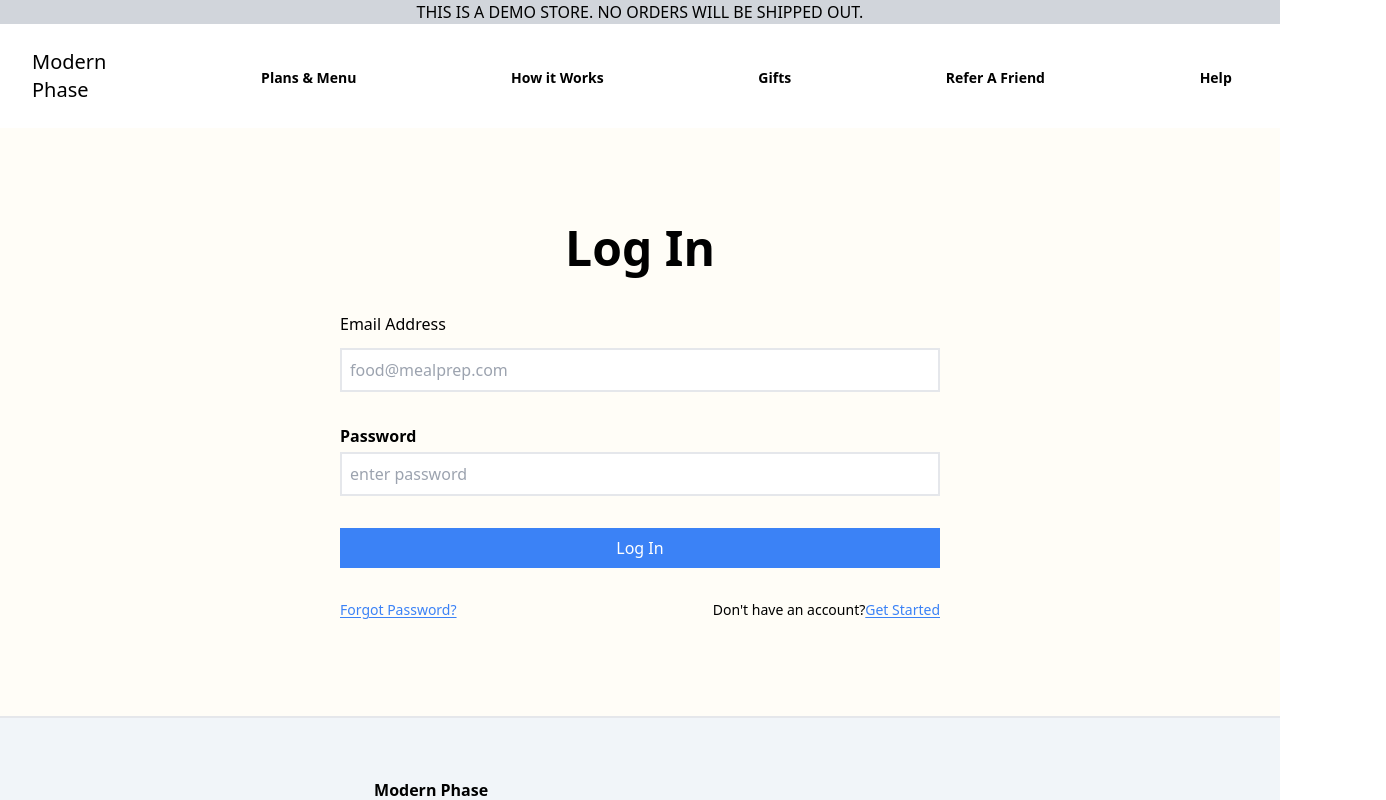
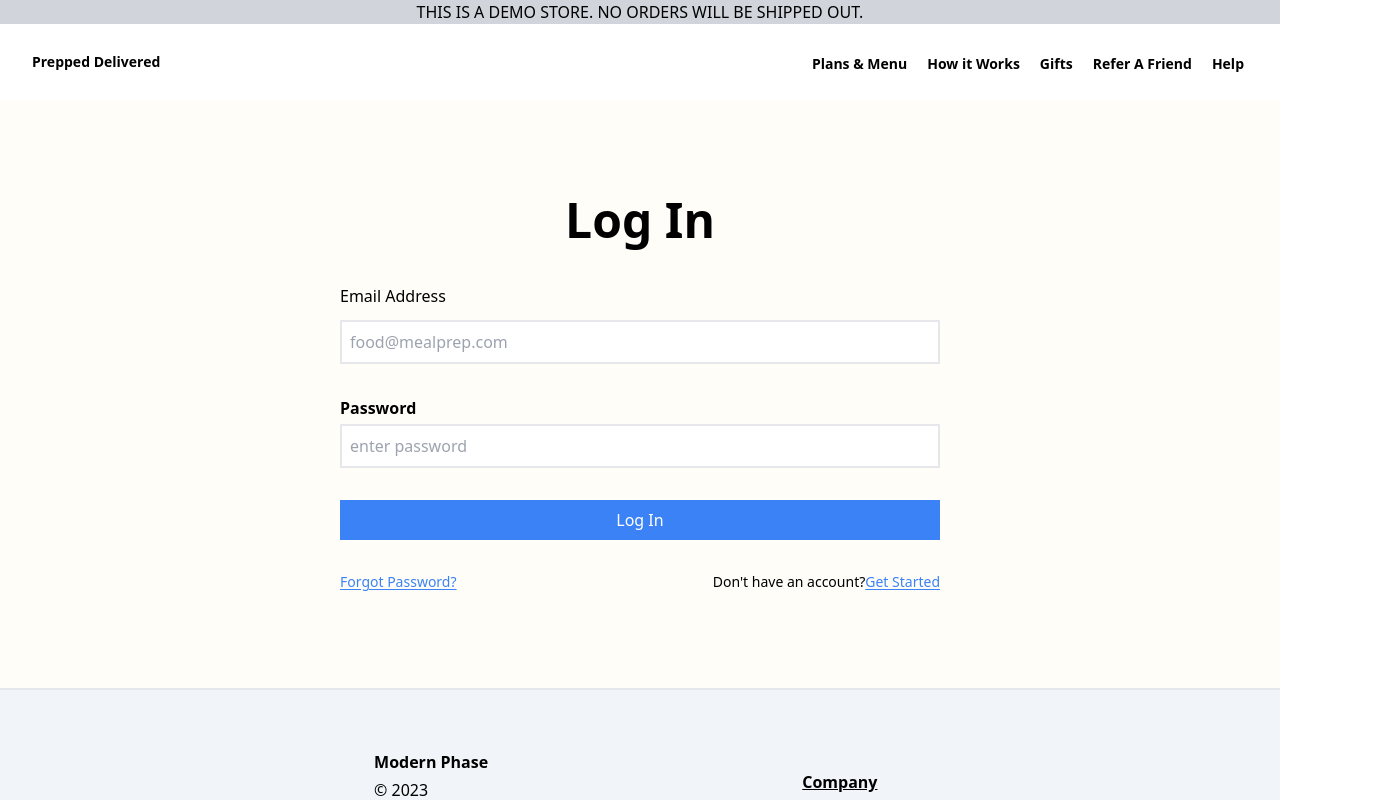
Before and after one commit to scottmuangsrichan/prepped-delivered-mock-project, a Next.js app: page /login in a window 1280 px wide. Shown: the top 800 px of the page, 1386 px wide, since content can reach past the window. Built offline with nearby package versions, Linux system fonts and the light colour scheme.

Commit message:
refactored navigation component

```diff
--- a/src/ui/Navigation/index.jsx
+++ b/src/ui/Navigation/index.jsx
@@ -5,6 +5,7 @@ import AnnouncementBar from "../AnnouncementBar";
 export default function Navigation() {
   const [isOpen, setIsOpen] = useState(false);
   const [width , setWidth] = useState(typeof window !== 'undefined' ? window.innerWidth : 0);
+
 
   useEffect(() => {
     if (typeof window !== 'undefined') {
@@ -21,24 +22,17 @@ export default function Navigation() {
       <div className='bg-white sticky top-0 z-10 w-screen'>
       <AnnouncementBar />
         <nav className="flex flex-row justify-between py-6 px-8 items-center font-medium text-xl">
-          <div><Link href="/">Modern Phase</Link></div>
+          <NavigationLink link="/" linkName="Prepped Delivered" />
           <div>
-            {width <= 475 ?
+            {
+            width <= 475 ?
               <div onClick={() => setIsOpen(!isOpen)}>
                 <h1>Menu</h1>
                   { isOpen ?
                     <div>
-                      <div className='m-auto px-1'>
-                        <ul className='flex flex-col gap-6 text-base justify-center items-center'>
-                          <li><Link href="/plans-and-menu"><a className='text-sm hover:text-blue-500 font-semibold'>Plans & Menu</a></Link></li>
-                          <li><Link href="/why-mealprep"><a className="text-sm hover:text-blue-500 font-semibold">How it Works</a></Link></li>
-                          <li><Link href="/gift-cards"><a className="text-sm hover:text-blue-500 font-semibold">Gifts</a></Link></li>
-                          <li><Link href="/"><a className="text-sm hover:text-blue-500 font-semibold">Refer A Friend</a></Link></li>
-                          <li><Link href="/"><a className="text-sm hover:text-blue-500 font-semibold">Help</a></Link></li>
-                        </ul>
-                      </div>
+                      <NavigationList></NavigationList>
                       <div className='flex items-center justify-center gap-3'>
-                        <Link href="/login" className='text-sm hover:text-blue-500 font-semibold'><a>Login</a></Link>
+                        <NavigationLink link={"/login"} linkName={"Login"}/>
                         <div>
                           <button className='text-sm w-100 bg-blue-500 px-4 py-2 text-white hover:bg-blue-900 font-semibold'><Link href="/join-now">Sign Up</Link></button>
                         </div>
@@ -46,17 +40,40 @@ export default function Navigation() {
                     </div> : null
                   }
               </div>
-              : <div className="w-screen">
-                  <ul className="flex flex-row justify-evenly">
-                    <li><Link href="/plans-and-menu"><a className='text-sm hover:text-blue-500 font-semibold'>Plans & Menu</a></Link></li>
-                    <li><Link href="/why-mealprep"><a className="text-sm hover:text-blue-500 font-semibold">How it Works</a></Link></li>
-                    <li><Link href="/gift-cards"><a className="text-sm hover:text-blue-500 font-semibold">Gifts</a></Link></li>
-                    <li><Link href="/"><a className="text-sm hover:text-blue-500 font-semibold">Refer A Friend</a></Link></li>
-                    <li><Link href="/"><a className="text-sm hover:text-blue-500 font-semibold">Help</a></Link></li>
-                  </ul>
-                </div>}
+              : <NavigationList></NavigationList>
+                }
               </div>
         </nav>
       </div>
     )
   }
+
+  function NavigationLink({link, linkName}){
+    return (
+      <Link  href={link}>
+        <a className="text-sm font-semibold hover:text-blue-500">{linkName}</a>
+      </Link>
+    )
+  }
+
+  function NavigationList(){
+    const navigationLinks = [
+      { name: 'Plans & Menu', href: '/plans-and-menu' },
+      { name: 'How it Works', href: '/why-mealprep' },
+      { name: 'Gifts', href: '/gift-cards' },
+      { name: 'Refer A Friend', href: '/refer-a-friend' },
+      { name: 'Help', href: '/help' },
+    ];
+
+    return (
+      <div className='m-auto px-1'>
+        <ul className="md:flex md:gap-5">
+          {navigationLinks.map((link) => (
+            <li key={link.name}>
+              <NavigationLink link={link.href} linkName={link.name}>{link.name}</NavigationLink>
+            </li>
+          ))}
+        </ul>
+    </div>
+    )
+  }
```
